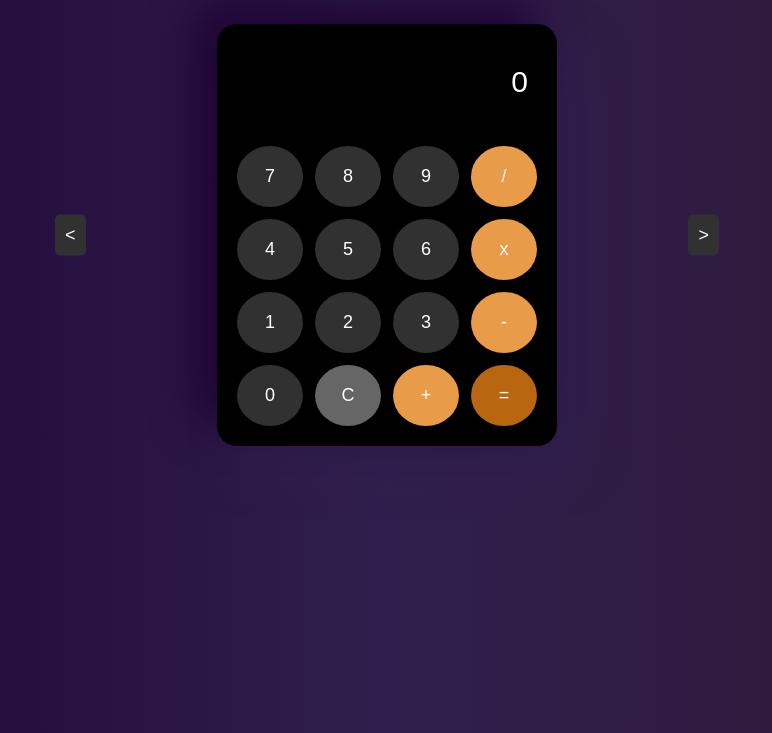
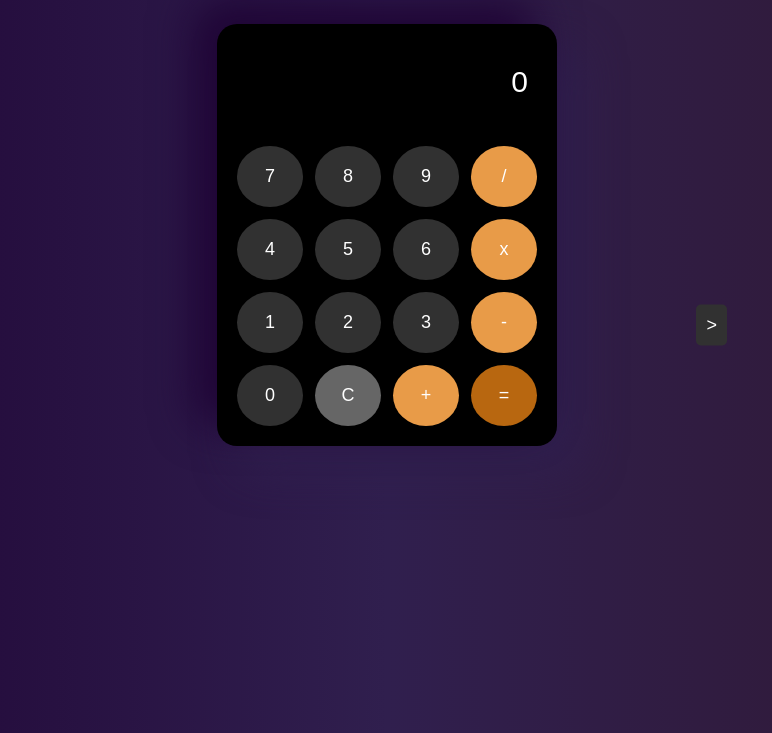
Before and after one commit to Henriqueysm/Calculadoras, a plain HTML site: page index.html in a window 1280 px wide. Shown: the part 75-808 px from the top of the page, without its empty margins (253-1025 px from the left). Drawn offline with Linux system fonts and the light colour scheme.

Commit message:
Atualizar o index.html

```diff
--- a/index.html
+++ b/index.html
@@ -9,8 +9,7 @@
 
 <body>
     <h1>Calculadora</h1>
-    <div class="button-container">
-        <a href="Calculadora apple.html"> <button class="prev"> < </button></a>
+
 
 
     <div class="calculadora">
```
